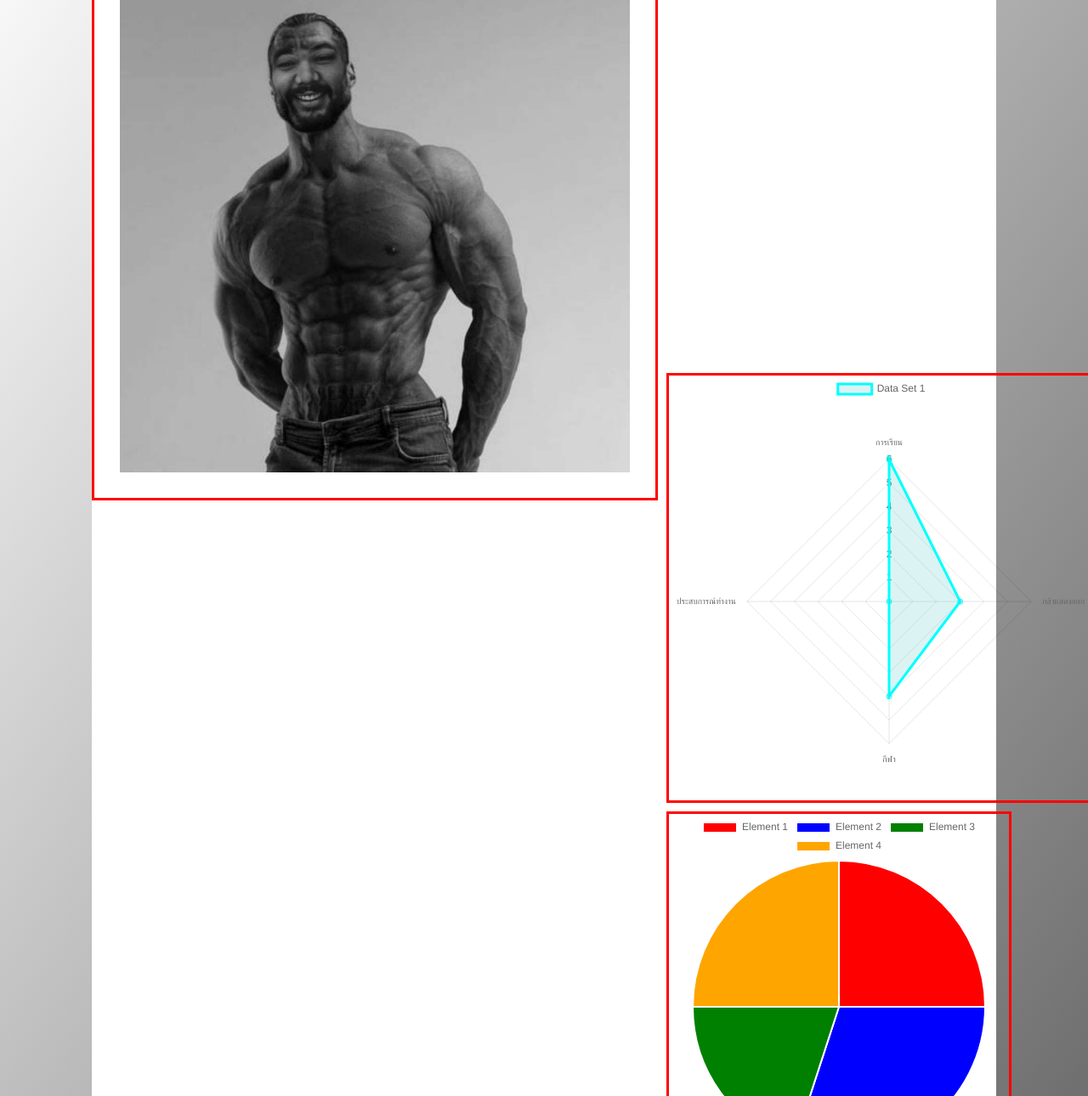
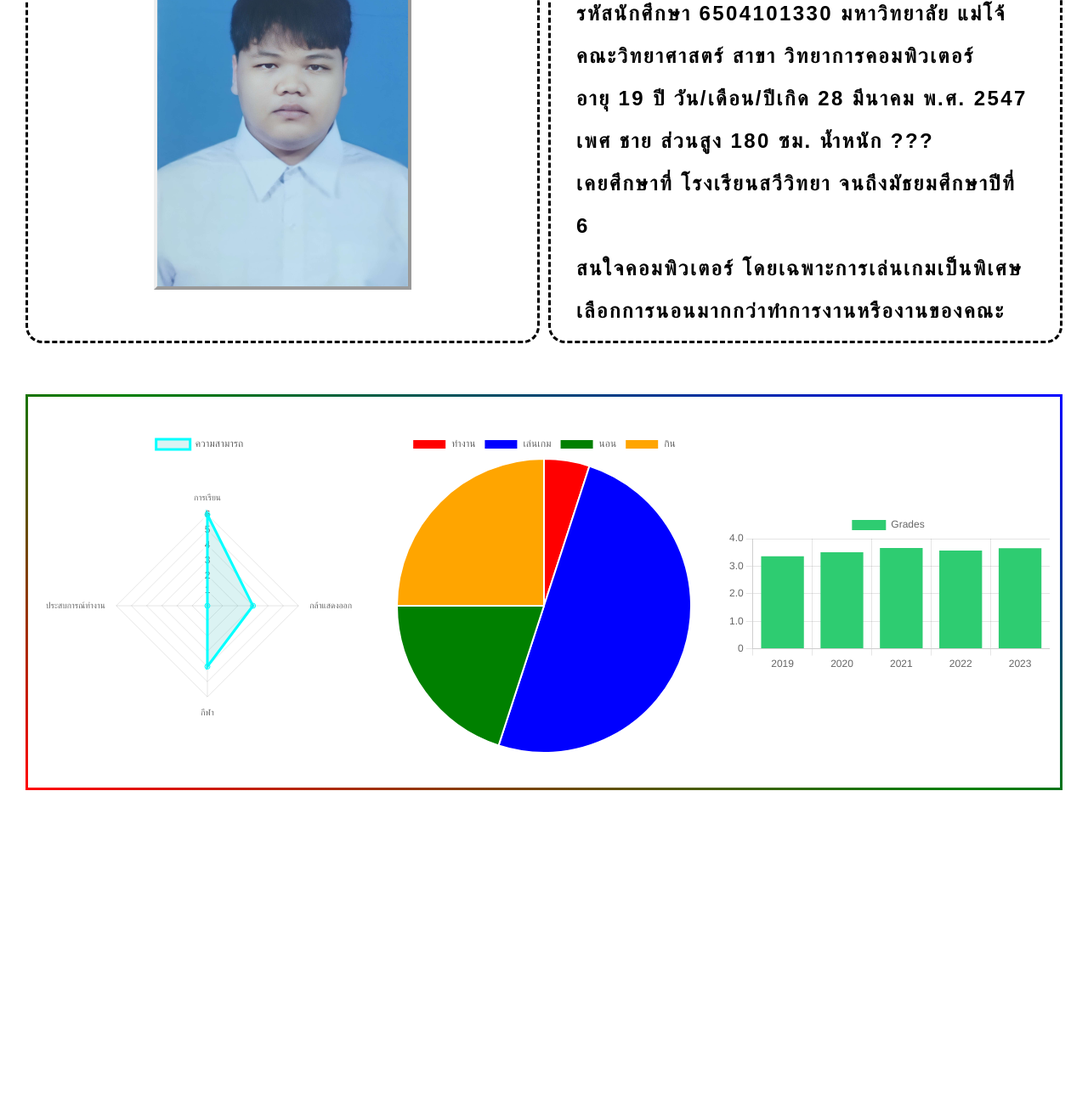
Before and after one commit to Tnpob1/portfolio, a plain HTML site: page index.html in a window 1280 px wide. Shown: the part 177-1467 px from the top of the page at 85% size. After the commit the page ends 1137 px from the top, so only its background shows below. Drawn offline with nearby package versions, Linux system fonts and the light colour scheme.

Commit message:
portfolio

```diff
--- a/index.html
+++ b/index.html
@@ -1,5 +1,6 @@
 <!DOCTYPE html>
 <html lang="en">
+
 <head>
     <meta charset="UTF-8">
     <meta name="viewport" content="width=device-width, initial-scale=1.0">
@@ -7,29 +8,47 @@
     <link rel="stylesheet" href="styles.css">
     <script src="https://cdn.jsdelivr.net/npm/chart.js"></script>
 </head>
+
 <body>
+    <nav class="nav-bar">
+        <a class="logo" href="#profile">
+            <h1>Portfolio</h1>
+        </a>
+    </nav>
+    <div id="profile" class="profile">
+        <div class="img-wrapper">
+            <img class="img-profile" src="2.jpg" alt="">
+        </div>
 
-    <div class="page">
-    <div class="container">
-    <div class="profile-img">
-        <img src="1.jpg" alt="">
-    </div >
-    <div>
-        <h1>นาย ติณณภพ จำปาทอง</h1>
+        <div class="profile-detail">
+            <div class="text-box">
+                <h1>นาย ติณณภพ จำปาทอง</h1>
+                <h2>รหัสนักศึกษา 6504101330 มหาวิทยาลัย แม่โจ้</h2>
+                <h2>คณะวิทยาศาสตร์ สาขา วิทยาการคอมพิวเตอร์</h2>
+                <h2>อายุ 19 ปี วัน/เดือน/ปีเกิด 28 มีนาคม พ.ศ. 2547 </h2>
+                <h2>เพศ ชาย ส่วนสูง 180 ซม. น้ำหนัก ??? </h2>
+                <h2>เคยศึกษาที่ โรงเรียนสวีวิทยา จนถึงมัธยมศึกษาปีที่ 6</h2>
+                <h2>สนใจคอมพิวเตอร์ โดยเฉพาะการเล่นเกมเป็นพิเศษ</h2>
+                <h2>เลือกการนอนมากกว่าทำการงานหรืองานของคณะ</h2>
+
+            </div>
+        </div>
     </div>
-
-    <div class="radar-chart">
-        <canvas id="radarChart"></canvas>
-    </div>
-    <div class="pie-chart">
-        <canvas id="pieChart"></canvas>
-    </div>
-    <div class="padding-chart">
-        <canvas id="paddingChart"></canvas>
-    </div>
-    </div>
-    </div>
+    <main class="charts">
+        <div class="chart-border">
+            <div class="chart-style">
+                <canvas class="chart-size" id="radarChart"></canvas>
+            </div>
+            <div class="chart-style">
+                <canvas class="chart-size" id="pieChart"></canvas>
+            </div>
+            <div class="chart-style">
+                <canvas class="chart-size" id="paddingChart"></canvas>
+            </div>
+        </div>
+    </main>
 
     <script src="script.js"></script>
 </body>
+
 </html>
--- a/script.js
+++ b/script.js
@@ -2,7 +2,7 @@ var data = {
     labels: ["การเรียน", "กล้าแสดงออก", "กีฬา", "ประสบการณ์ทำงาน"],
     datasets: [
       {
-        label: "Data Set 1",
+        label: "ความสามารถ",
         backgroundColor: "rgba(75, 192, 192, 0.2)",
         borderColor: "cyan",
         data: [6, 3, 4, 0], // Adjust these values based on your data
@@ -28,10 +28,10 @@ var data = {
   });
 
   var data = {
-    labels: ["Element 1", "Element 2", "Element 3", "Element 4"],
+    labels: ["ทำงาน", "เล่นเกม", "นอน", "กิน"],
     datasets: [
       {
-        data: [25, 30, 20, 25], // Adjust these values based on your data
+        data: [5, 50, 20, 25], // Adjust these values based on your data
         backgroundColor: ["red", "blue", "green", "orange"],
       },
     ],
@@ -54,8 +54,8 @@ var data = {
     datasets: [
       {
         label: "Grades",
-        data: [85, 90, 78, 92, 88], // Adjust these values based on your data
-        backgroundColor: "blue",
+        data: [3.36, 3.51, 3.66, 3.57, 3.65], // Adjust these values based on your data
+        backgroundColor:"#2ECC71",
       },
     ],
   };
--- a/styles.css
+++ b/styles.css
@@ -1,48 +1,90 @@
-body{
-    background: linear-gradient(125deg, #ffffff, #555555);
+body, html {
+  font-family: sans-serif;
+  scroll-behavior: smooth;
 }
 
-.profile-img{
-    border: #ff0000 solid;
-    width: 600px;
-    height: 600px;
-    display: flex;
-    grid-row: span 3/span 3;
-    padding: 30px;
-
+* {
+  margin: 0;
+  padding: 0;
+  box-sizing: border-box;
 }
 
-.radar-chart{
-    height: 500px;
-    width: 500px;
-    display: flex;
-    border: #ff0000 solid;
+.profile {
+  width: 100%;
+  display: grid;
+  grid-template-columns: 1fr 1fr;
+  gap: 10px;
+  justify-items: center;
+  padding: 30px;
 }
 
-.pie-chart{
-    display: flex;
-    width: 400px;
-    height: 400px;
-    border: #ff0000 solid;
+.img-wrapper {
+  width: 100%;
+  border: dashed black;
+  border-radius: 20px;
+  display: flex;
+  justify-content: center;
+  padding: 10px;
 }
 
-.padding-chart{
-    width: 500px;
-    height: 300px;
-    display: flex;
-    border: #ff0000 solid;
+.img-profile {
+  height:400px;
+  border-style: outset;
+  border-width: 4px;
+}
+.profile-detail {
+  width: 100%;
 }
 
-.container{
-    display: grid;
-    grid-template-columns: 1fr 1fr;
-    grid-template-rows: 1fr 1fr 1fr;
-    margin: 0 auto;
-    gap: 10px;
+.charts {
+  padding: 30px;
 }
 
-.page{
-    background-color: #ffffff;
-    margin: 100px;
+.chart-style {
+  padding: 10px;
+  display: flex;
+  justify-content: center;
+  align-items: center;
+  width: 400px;
+  height: 400px;
+}
 
+.nav-bar {
+  position: sticky;
+  top: 0;
+  left: 0;
+  width: 100%;
+  height: 75px;
+  display: flex;
+  align-items: center;
+  padding: 0 30px;
+  background: linear-gradient(90deg, #612806 0%, #1c1ce2 35%, #65bbcc 100%);
+  color: white;
 }
+
+.text-box {
+  border-radius: 20px;
+  border: rgb(0, 0, 0) dashed 3px;
+  height: 100%;
+  padding: 10px 30px;
+  line-height: 50px;
+  letter-spacing: 0.15rem;
+}
+
+.chart-border {
+  display: grid;
+  grid-template-columns: repeat(auto-fit, minmax(400px, 1fr));
+  width: 100%;
+  justify-items: center;
+  min-width: 0;
+  padding: 30px 0;
+  border: #000000 3.5px solid;
+  border-radius: 20px;
+  border-width: 3px;
+  border-image: linear-gradient(25deg, red, green, blue)1;
+}
+
+.logo{
+    color: white;
+    font-size: 32px;
+}
```
Also changed, not shown: 2.jpg (added).
